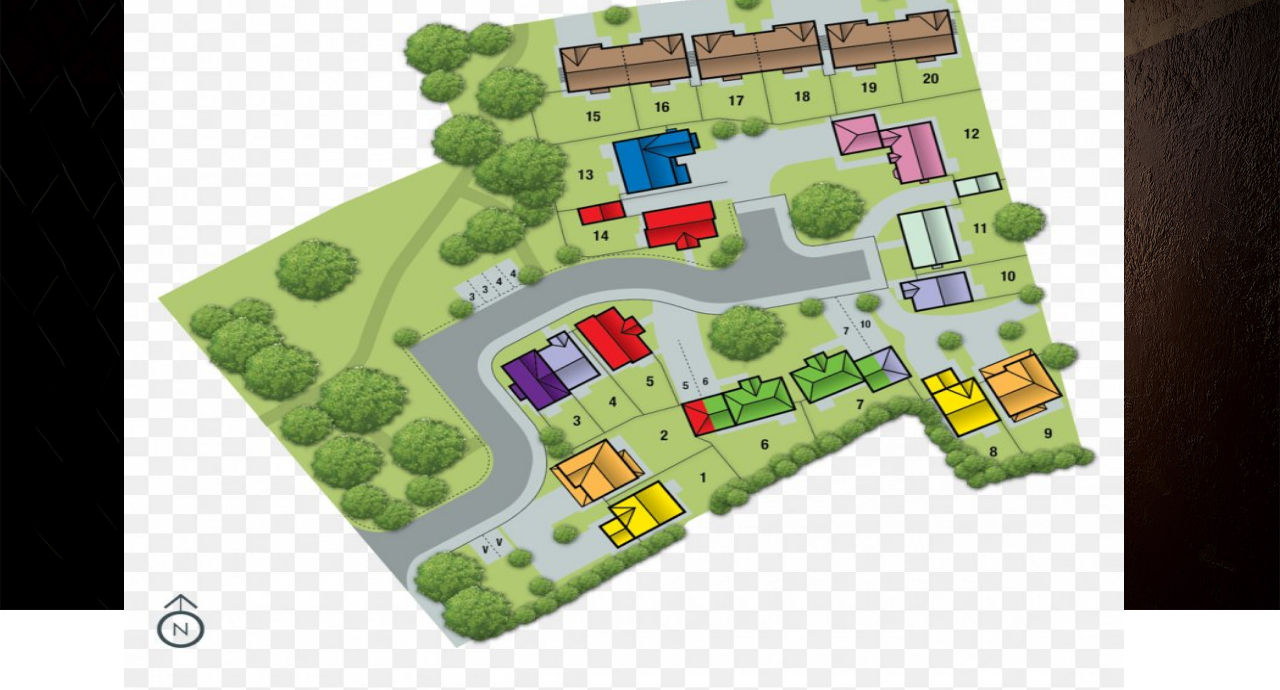
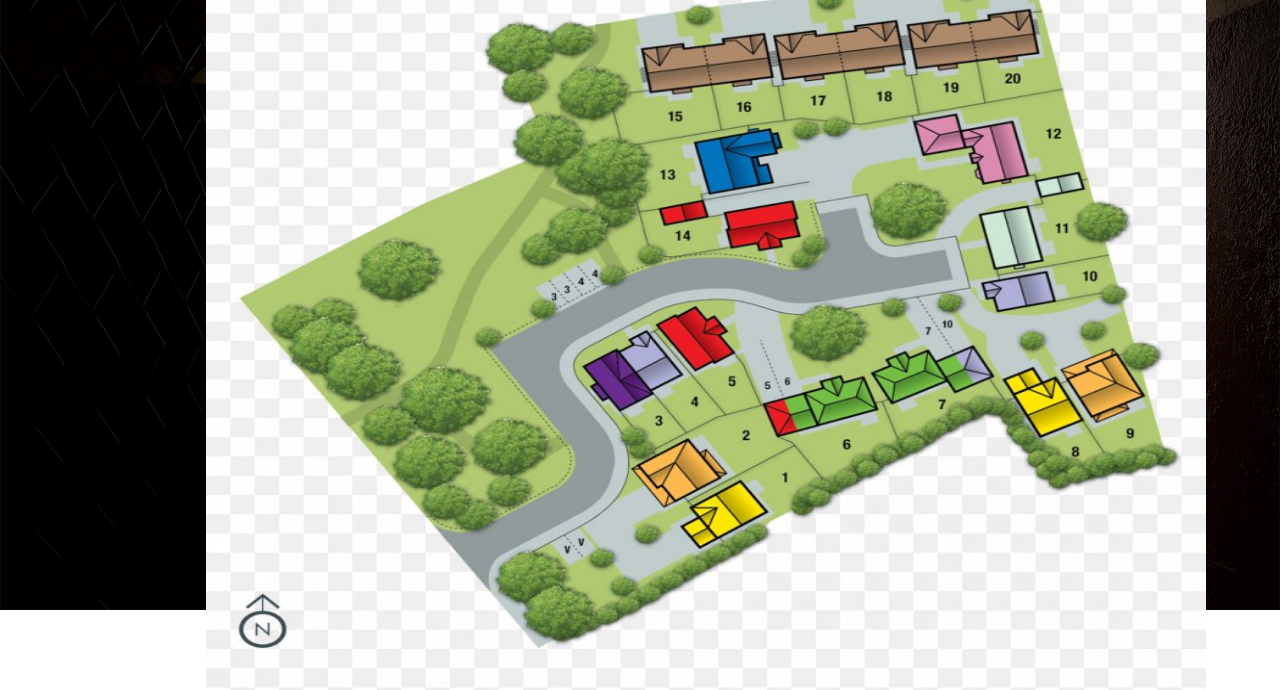
Before and after one commit to donigi/Half-Life-Estate, a plain HTML site: page index.html in a window 1280 px wide. Shown: the part 110-800 px from the top of the page. Drawn offline with Linux system fonts and the light colour scheme.

Commit message:
ce iskrsa sve

```diff
--- a/CSS/style.css
+++ b/CSS/style.css
@@ -34,12 +34,10 @@ body{
 
 .column {
 
-    padding: 5px;
-    margin-left: auto;
-    margin-right: auto;
-    vertical-align: middle;
-    text-align: center;
-
+   display: flex;
+   flex-wrap: wrap;
+   flex-direction: column;
+   align-content: center;
 
 
   }
--- a/index.html
+++ b/index.html
@@ -17,7 +17,7 @@
     style="float: left;margin-right:10px;margin-bottom:5px; border:solid black 1px ; padding: 2px;"/>
 
     <div class="row">
-        <div class="column1">
+        <div class="column">
           <img src="IMAGES/land-lot-urban-design-suburb-real-property-png-favpng-qF7zYxBpxhNkWd5UQxw6wR1M7.jpg" alt="Urban design" width="1000" height="800" >
         </div>
         <div class="column">
```
